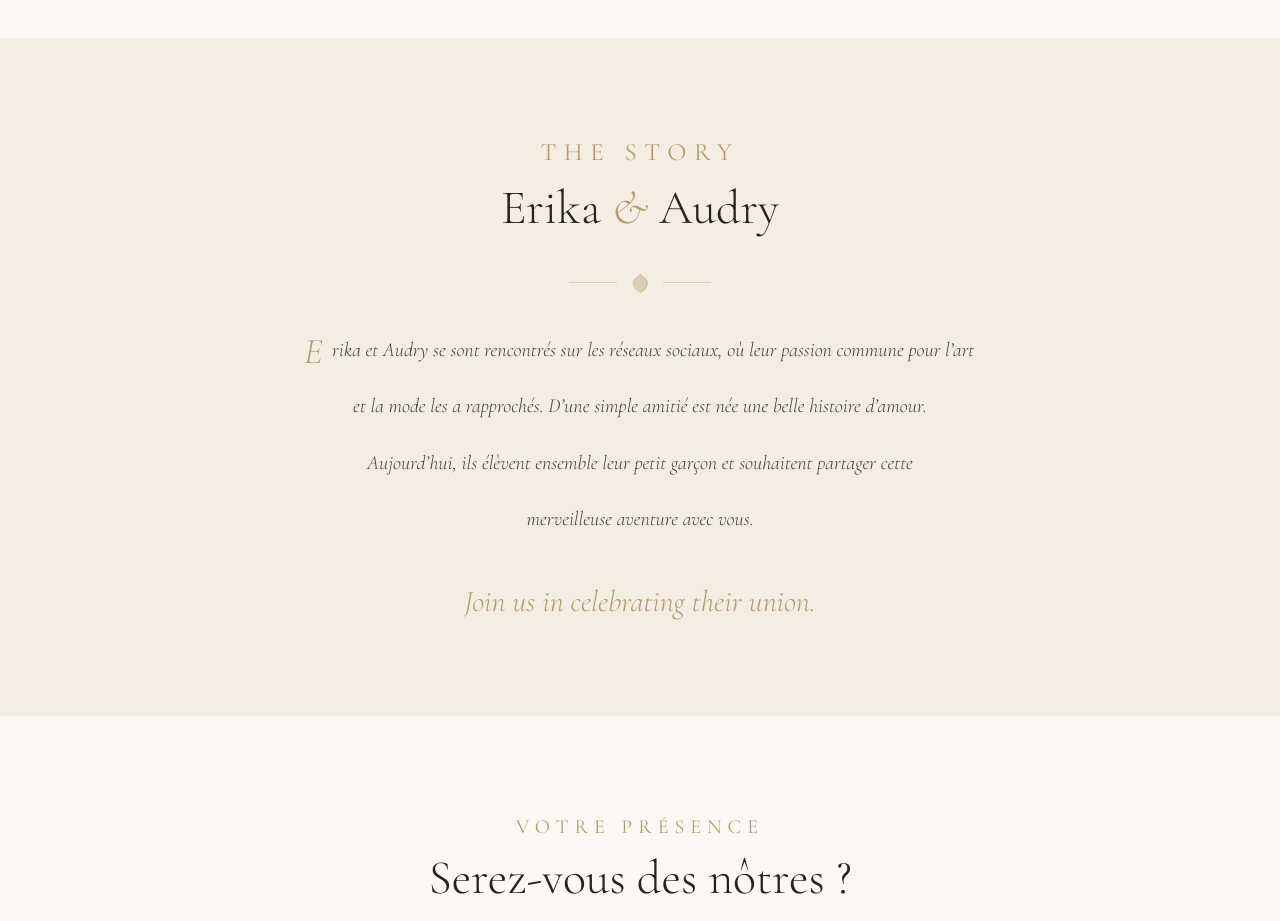
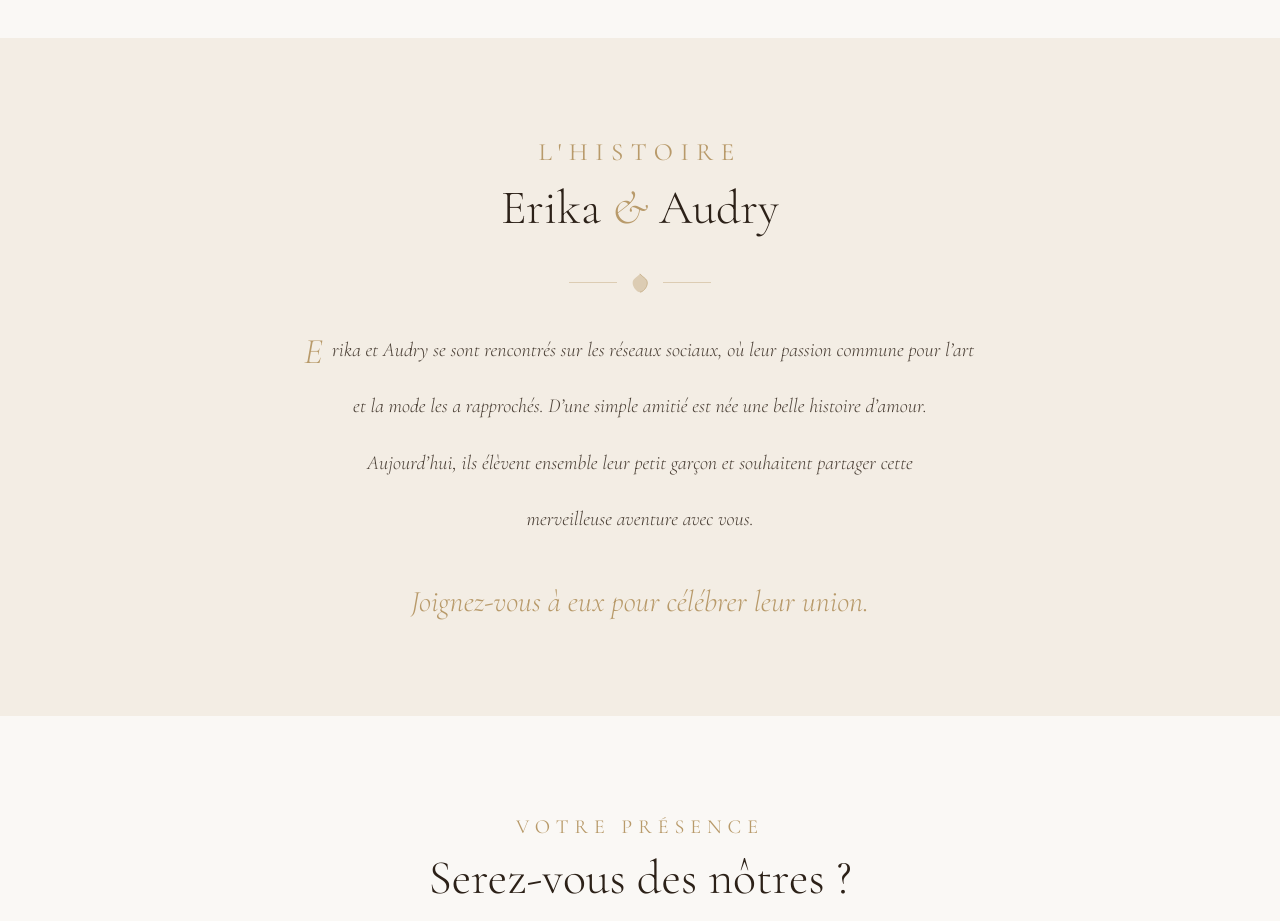
Before and after one commit to brayann-Ouandji/invitation-mariage, a Next.js app: page / in a window 1280 px wide. Shown: the part 1780-2701 px from the top of the page. Built offline with nearby package versions, Linux system fonts and the light colour scheme; no server answers; the database is empty.

Commit message:
traduction en francais

```diff
--- a/app/page.tsx
+++ b/app/page.tsx
@@ -506,7 +506,7 @@ export default function Home() {
 
           {/* En-tête */}
           <p className="tracking-[0.3em] text-[25px] uppercase text-[#b89a6a] mb-3" style={{ fontFamily: "'Cormorant Garamond', serif" }}>
-            THE STORY
+            L'HISTOIRE
           </p>
           <h2 className="text-4xl md:text-5xl text-[#2c2118] mb-10" style={{ fontFamily: "'Cormorant Garamond', serif", fontWeight: 300 }}>
             Erika <span className="italic text-[#b89a6a]">&</span> Audry
@@ -541,7 +541,7 @@ export default function Home() {
             className="mt-12 text-3xl italic text-[#b89a6a]"
             style={{ fontFamily: "'Cormorant Garamond', serif", fontWeight: 300 }}
           >
-            Join us in celebrating their union.
+            Joignez-vous à eux pour célébrer leur union.
           </p>
 
         </div>
```
